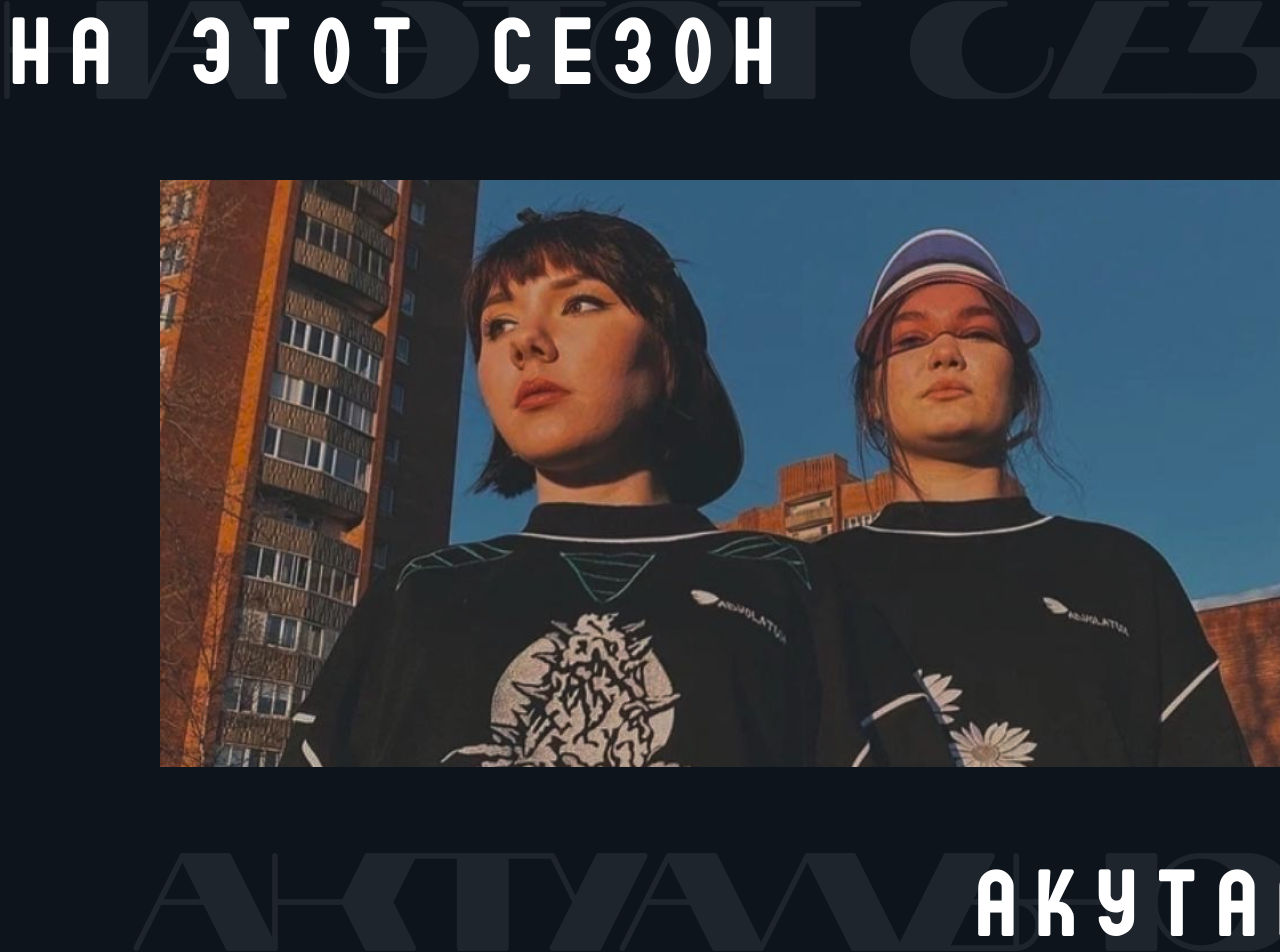
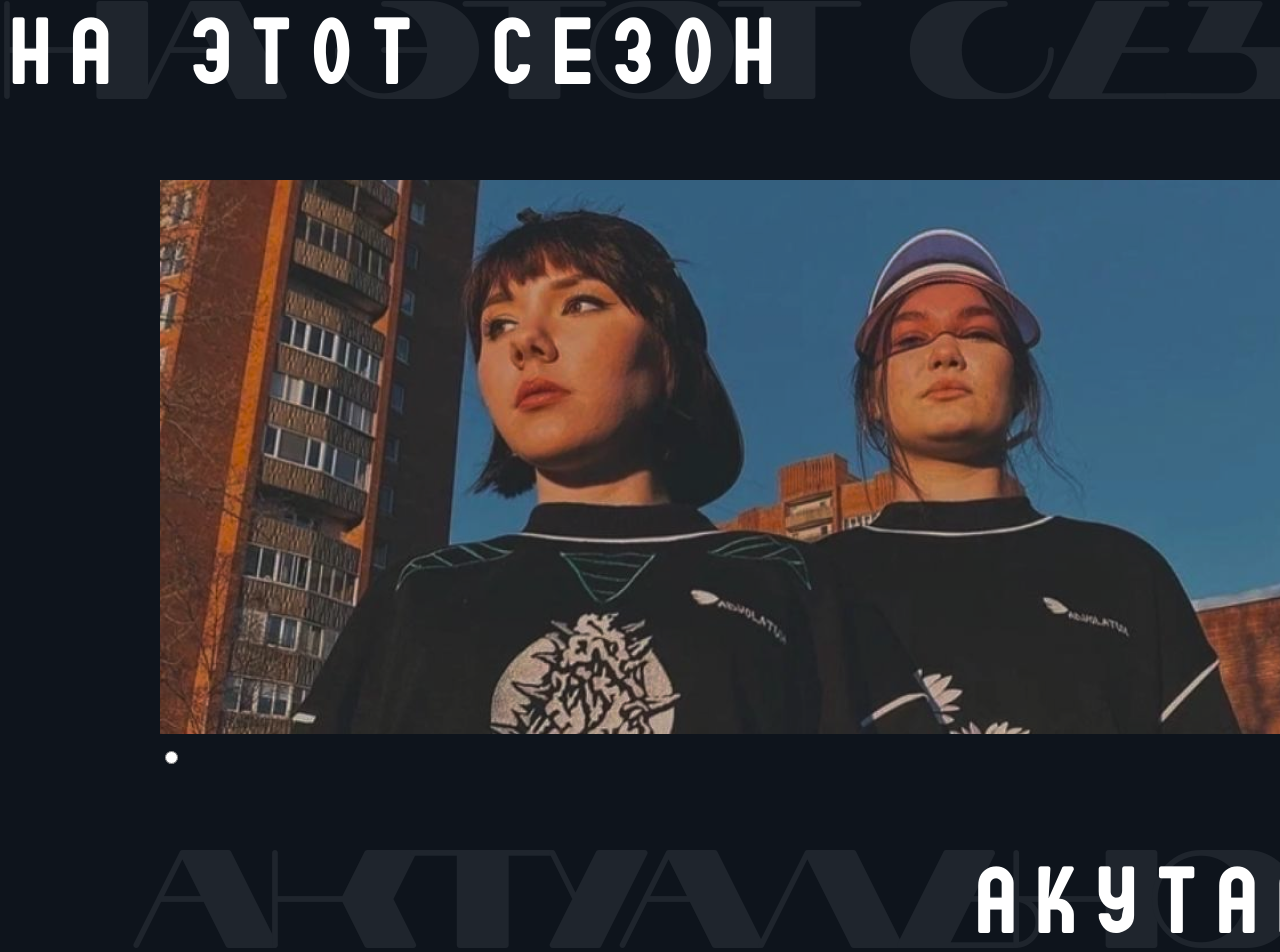
Before and after one commit to bogush01/bogush.github.io, a React (Create React App) app: page / in a window 1280 px wide. Shown: the part 1218-2170 px from the top of the page. Built offline with nearby package versions, Linux system fonts and the light colour scheme.

Commit message:
create carousel structure

```diff
--- a/src/components/MainCarousel/index.css
+++ b/src/components/MainCarousel/index.css
@@ -1,4 +1,43 @@
 .main-carousel {
-  width: 1248px;
+  width: var(--main-carousel-width);
+  height: var(--main-carousel-height);
   margin: 0 auto;
+  display: flex;
+  flex-direction: column;
+  gap: 14px;
 }
+
+.main-carousel__slides-container,
+.main-carousel__swicth {
+  margin: 0;
+  padding: 0;
+  list-style: none;
+}
+
+.main-carousel__slides-container {
+  position: relative;
+  height: inherit;
+}
+
+.main-carousel__slide {
+  position: absolute;
+  left: 0;
+  top: 0;
+  right: 0;
+  bottom: 0;
+  background-repeat: no-repeat;
+  background-size: cover;
+}
+
+.main-carousel__swicth {
+  display: flex;
+  gap: 29px;
+}
+
+.slide1 {
+  background-image: url("../../img/main-carousel/main_carousel_preview.png");
+}
+
+.slide2 {
+  background-image: url("../../img/main-carousel/2.jpg");
+}
--- a/src/components/MainCarousel/index.jsx
+++ b/src/components/MainCarousel/index.jsx
@@ -5,11 +5,16 @@ import "./index.css";
 const MainCarousel = () => {
   return (
     <div className="main-carousel">
-      <img
-        className="main-carousel__preview"
-        src={mainCarouselPreview}
-        alt=""
-      />
+      <ul className="main-carousel__slides-container">
+        <li className="main-carousel__slide slide1"></li>
+      </ul>
+
+      <ul className="main-carousel__swicth">
+        <li className="main-carousel__swicth-button">
+          <input type="radio" className="main-carousel__radio" id="radio1" />
+          <label className="main-carousel__label" htmlFor="radio1"></label>
+        </li>
+      </ul>
     </div>
   );
 };
--- a/src/pages/MainPage/index.jsx
+++ b/src/pages/MainPage/index.jsx
@@ -5,8 +5,6 @@ import BackTextHeader from "../../components/BackTextHeader";
 import CurrentProductsList from "../../components/CurrentProductsList";
 import SectionContacts from "../../components/SectionContacts";
 import MainCarousel from "../../components/MainCarousel";
-
-import mainCarouselPreview from "../../img/main-carousel/main_carousel_preview.png";
 
 import "./index.css";
 
--- a/src/vars.css
+++ b/src/vars.css
@@ -20,4 +20,6 @@
   --current-collection-gap: 22px;
   --current-collection-left-col-width: 333px;
   --current-collection-photo2-width: 553px;
+  --main-carousel-width: 1248px;
+  --main-carousel-height: 587px;
 }
```
